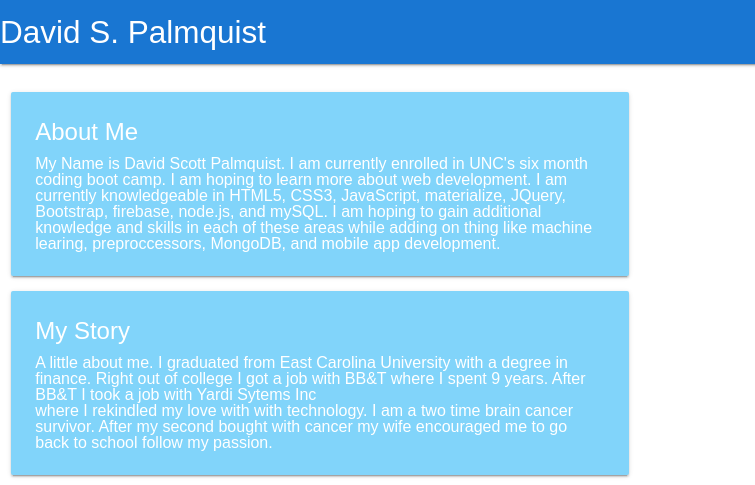
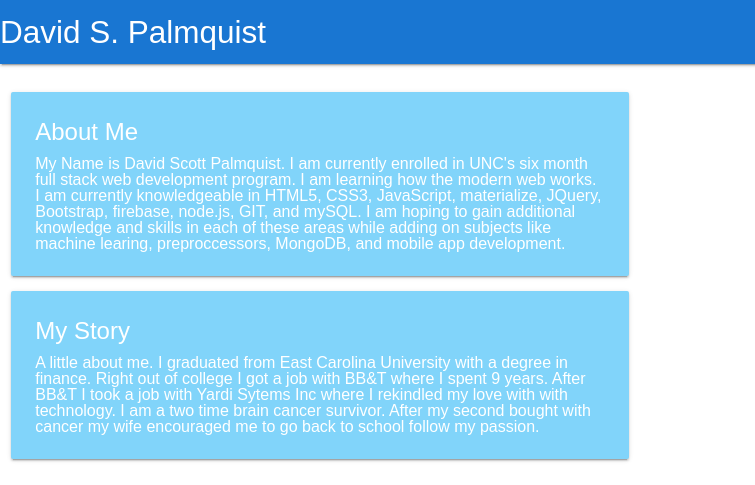
Before and after one commit to dpalmquist84/DavidSPalmquist, a plain HTML site: page aboutme.html in a window 1280 px wide. Shown: the top 485 px of the page, 0-755 px from the left. Drawn offline with nearby package versions, Linux system fonts and the light colour scheme.

Commit message:
updated text

```diff
--- a/aboutme.html
+++ b/aboutme.html
@@ -54,14 +54,21 @@
           <div class="card light-blue  lighten-3">
             <div class="card-content white-text">
               <span class="card-title">About Me</span>
-              <p>My Name is David Scott Palmquist.  I am currently enrolled in UNC's six month coding boot camp.  I am hoping to learn more about web development. I am currently knowledgeable in HTML5, CSS3, JavaScript, materialize, JQuery, Bootstrap, firebase, node.js, and mySQL.  I am hoping to gain additional knowledge and skills in each of these areas while adding on thing like machine learing, preproccessors, MongoDB, and mobile app development.</p>
+              <p>My Name is David Scott Palmquist.  I am currently enrolled in UNC's six month full stack web development program.
+                I am learning how the modern web works. I am currently knowledgeable in HTML5, CSS3, JavaScript, materialize, JQuery,
+                Bootstrap, firebase, node.js, GIT, and mySQL.  I am hoping to gain additional knowledge and skills in each of these areas
+                while adding on subjects like machine learing, preproccessors, MongoDB, and mobile app development.</p>
             </div>
 
           </div>
           <div class="card light-blue  lighten-3">
             <div class="card-content white-text">
               <span class="card-title">My Story</span>
-              <p>A little about me.  I graduated from <a href="www.ecu.edu">East Carolina University</a> with a degree in finance.  Right out of college I got a job with <a href="www.bbt.com">BB&T</a> where I spent 9 years.  After BB&T I took a job with <a href="www.yardi.com">Yardi Sytems Inc</a></p> where I rekindled my love with with technology.  I am a two time brain cancer survivor.  After my second bought with cancer my wife encouraged me to go back to school follow my passion.
+              <p>A little about me.  I graduated from <a href="www.ecu.edu">East Carolina University</a> with a degree in finance.
+                Right out of college I got a job with <a href="www.bbt.com">BB&T</a> where I spent 9 years.  After BB&T I took a job with
+                <a href="www.yardi.com">Yardi Sytems Inc</a> where I rekindled my love with with technology.
+                I am a two time brain cancer survivor.  After my second bought with cancer my wife encouraged me to go back to school
+                follow my passion.</p>
             </div>
 
           </div>
```
